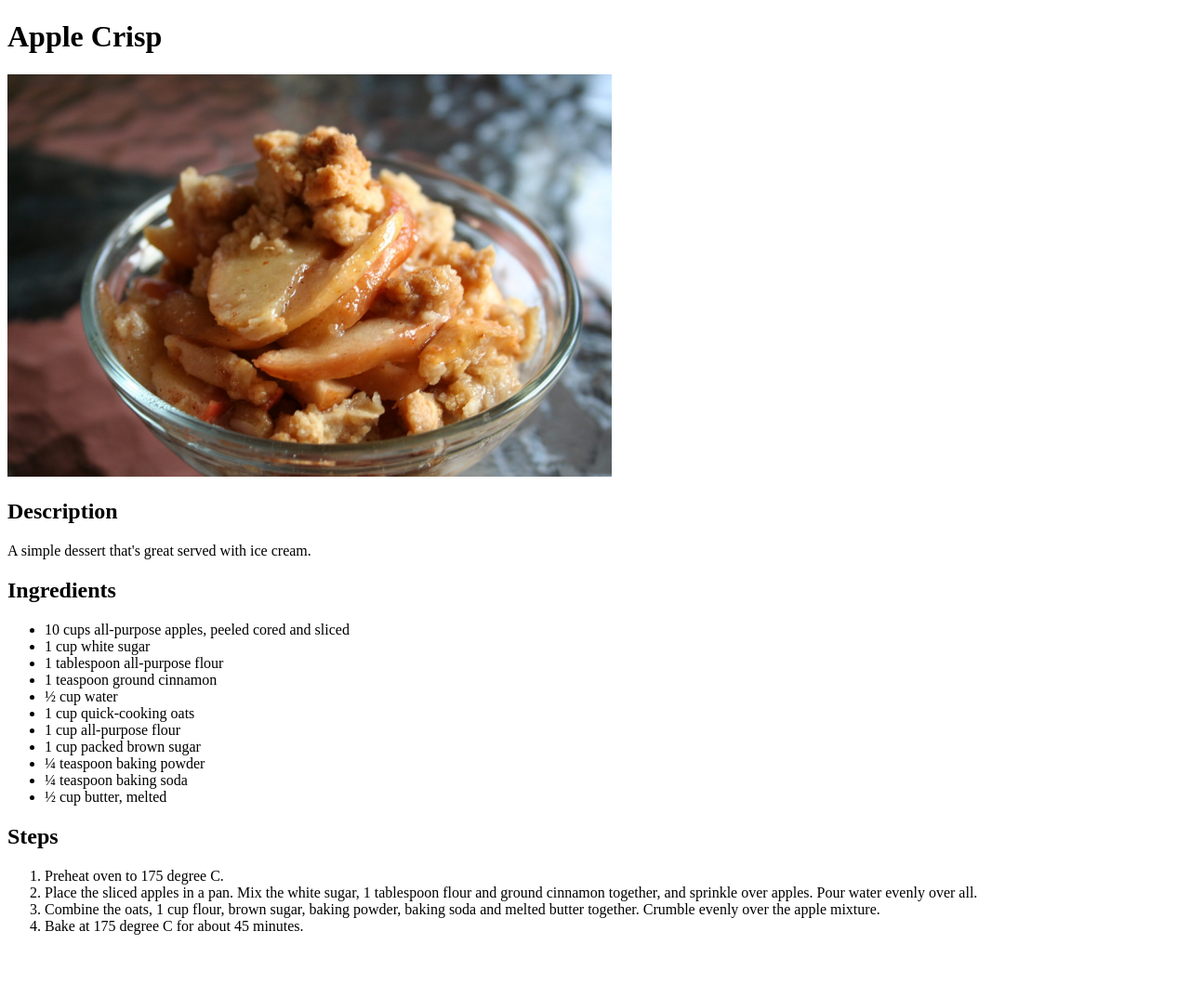
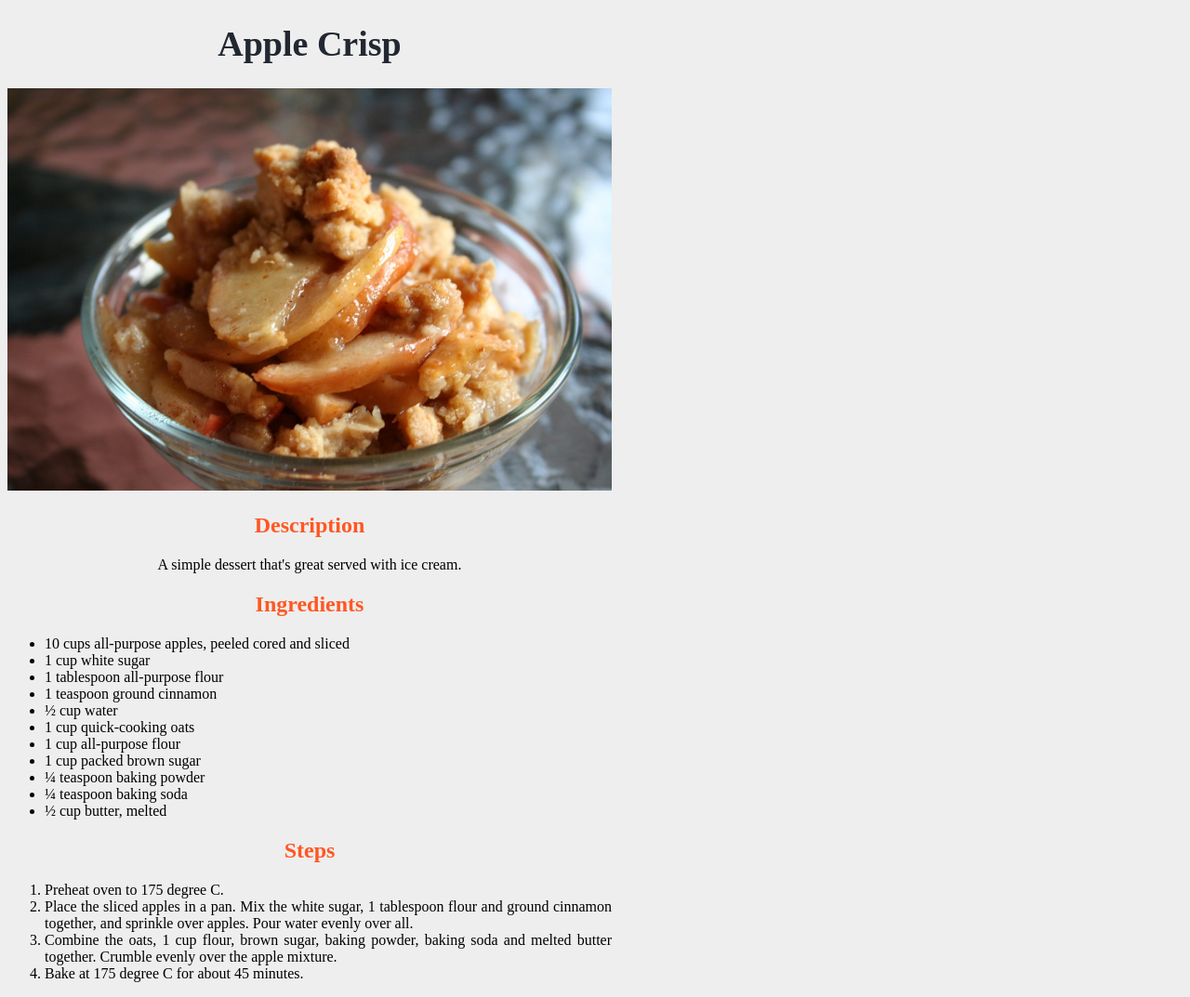
Before and after one commit to qchouleur/odin-recipes, a plain HTML site: page recipes/apple-crisp.html in a window 1280 px wide. Shown: the whole page at 93% size. Before the commit the page ends 1022 px from the top, so only its background shows below. Drawn offline with Linux system fonts and the light colour scheme.

Commit message:
Add styling.

```diff
--- a/recipes/apple-crisp.html
+++ b/recipes/apple-crisp.html
@@ -2,16 +2,19 @@
 <html lang="en">
   <head>
     <title>Odin recipes - Apple Crisp</title>
-        <meta charset="UTF-8">
-        <meta name="viewport" content="width=device-width, initial-scale=1">
+    <meta charset="UTF-8" />
+    <meta name="viewport" content="width=device-width, initial-scale=1" />
+    <link rel="stylesheet" href="../style.css" />
   </head>
   <body>
     <h1>Apple Crisp</h1>
-        <img src="apple-crisp.jpg" style="width: 650px;" alt="finished dish" />
+    <img src="apple-crisp.jpg" class="dish" alt="finished dish" />
     <h2>Description</h2>
-        <p>A simple dessert that's great served with ice cream.</p>
+    <p class="description">
+      A simple dessert that's great served with ice cream.
+    </p>
     <h2>Ingredients</h2>
-        <ul>
+    <ul class="ingredients">
       <li>10 cups all-purpose apples, peeled cored and sliced</li>
       <li>1 cup white sugar</li>
       <li>1 tablespoon all-purpose flour</li>
@@ -25,19 +28,18 @@
       <li>½ cup butter, melted</li>
     </ul>
     <h2>Steps</h2>
-        <ol>
+    <ol class="steps">
       <li>Preheat oven to 175 degree C.</li>
       <li>
-                Place the sliced apples in a pan. Mix the white sugar, 1 tablespoon flour and ground
-                cinnamon together, and sprinkle over apples. Pour water evenly over all.
+        Place the sliced apples in a pan. Mix the white sugar, 1 tablespoon
+        flour and ground cinnamon together, and sprinkle over apples. Pour water
+        evenly over all.
       </li>
       <li>
-                Combine the oats, 1 cup flour, brown sugar, baking powder, baking soda and melted
-                butter together. Crumble evenly over the apple mixture.
+        Combine the oats, 1 cup flour, brown sugar, baking powder, baking soda
+        and melted butter together. Crumble evenly over the apple mixture.
       </li>
-            <li>
-                Bake at 175 degree C for about 45 minutes.
-            </li>
+      <li>Bake at 175 degree C for about 45 minutes.</li>
     </ol>
   </body>
 </html>
--- /dev/null
+++ b/style.css
@@ -0,0 +1,46 @@
+:root {
+  --first-color: #222831;
+  --second-color: #2d4059;
+  --third-color: #ff5722;
+  --background-color: #eeeeee;
+}
+
+body {
+  background-color: var(--background-color);
+  width: 650px;
+}
+
+h1 {
+  color: var(--first-color);
+  font-size: 38px;
+  text-align: center;
+}
+
+h2 {
+  color: var(--third-color);
+  text-align: center;
+}
+
+.recipes li {
+  font-size: 16px;
+  color: var(--second-color);
+  font-weight: 600;
+  margin-top: 10px;
+}
+
+.recipes a {
+  color: var(--second-color);
+}
+
+.description {
+  text-align: center;
+}
+
+img.dish {
+  width: 650px;
+  height: auto;
+}
+
+.steps li {
+  text-align: justify;
+}
```
Also changed, not shown: index.html (+3 -1 lines), recipes/meatloaf.html (+16 -16 lines), recipes/sugar-cookies.html (+18 -13 lines). Lines whose indentation alone changed are shown as unchanged.
